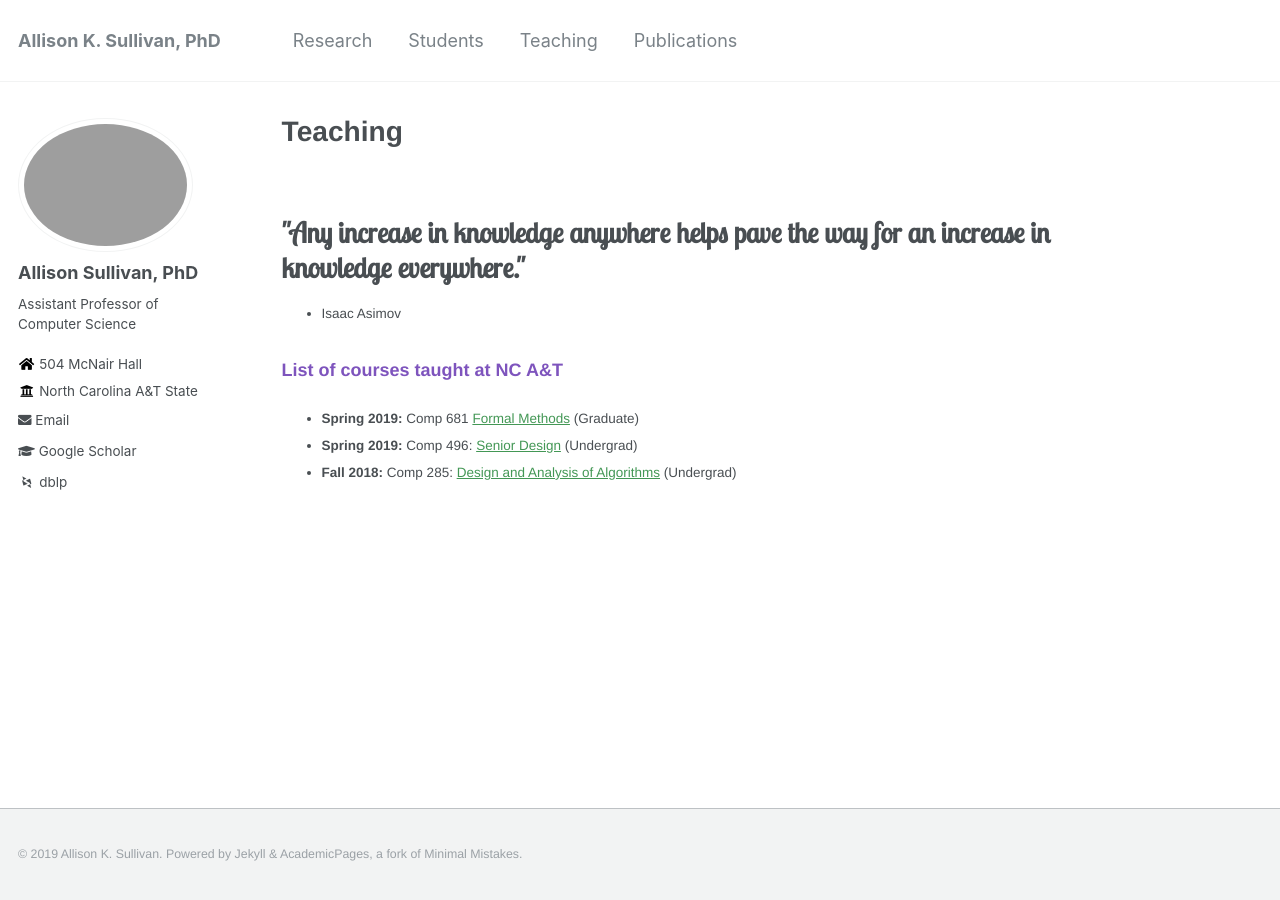
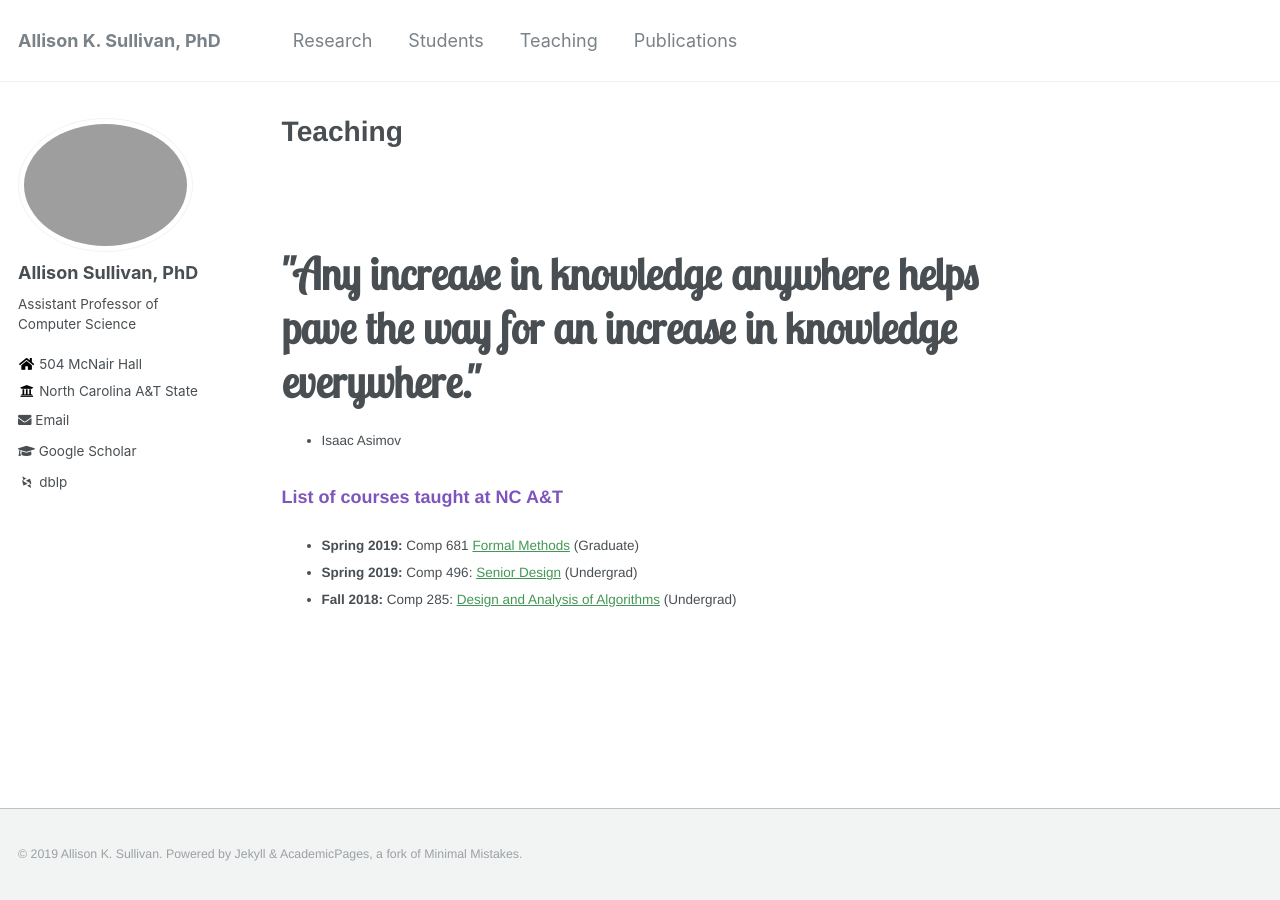
Before and after one commit to Allisonius/allisonius.github.io, a Jekyll site: the page built from _pages/teaching.md, in a window 1280 px wide. Built offline with Jekyll 4.4.1, drawn with Linux system fonts in a browser that asks for light colours; some web fonts are replaced.

Commit message:
Update _page.scss

```diff
--- a/_sass/_page.scss
+++ b/_sass/_page.scss
@@ -56,7 +56,7 @@
   }
 
    h4 {
-     font-size: $type-size-3;
+     font-size: $type-size-1;
   }
 
 
```
